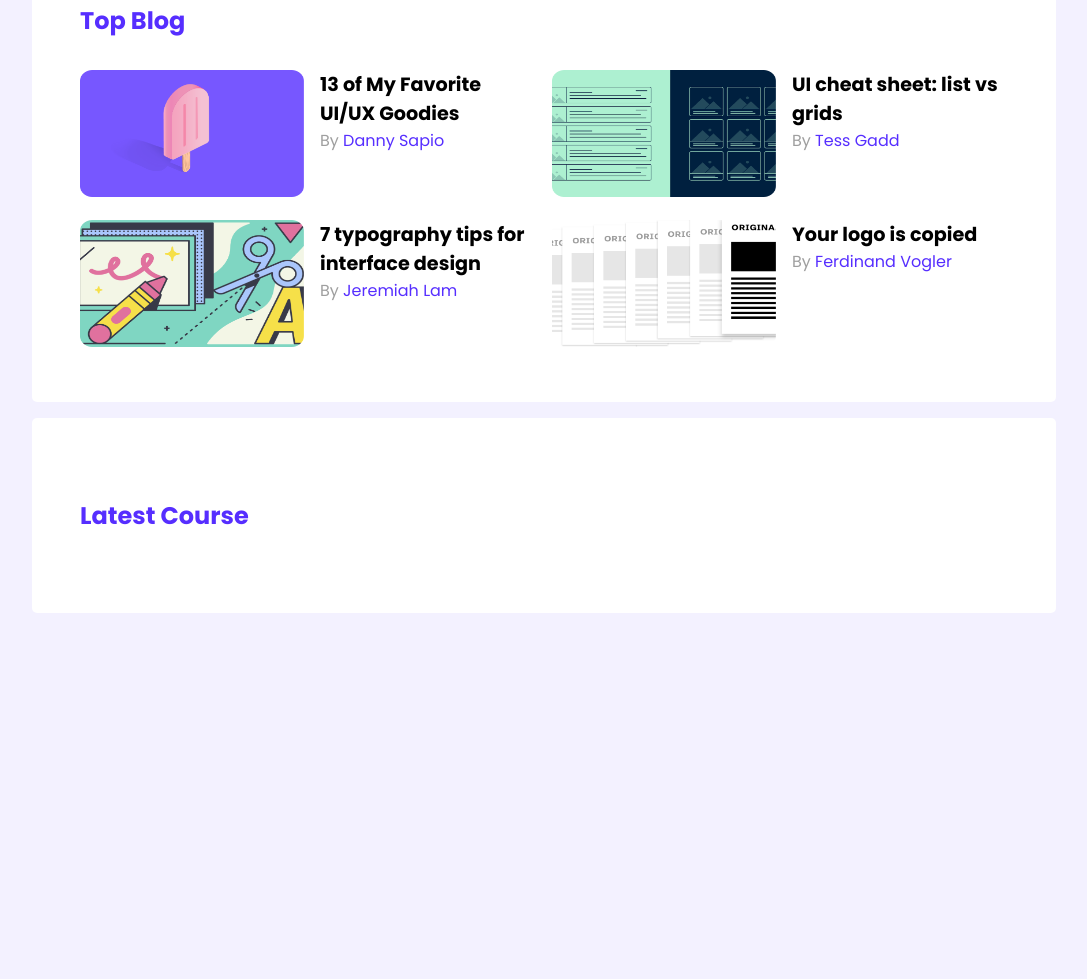
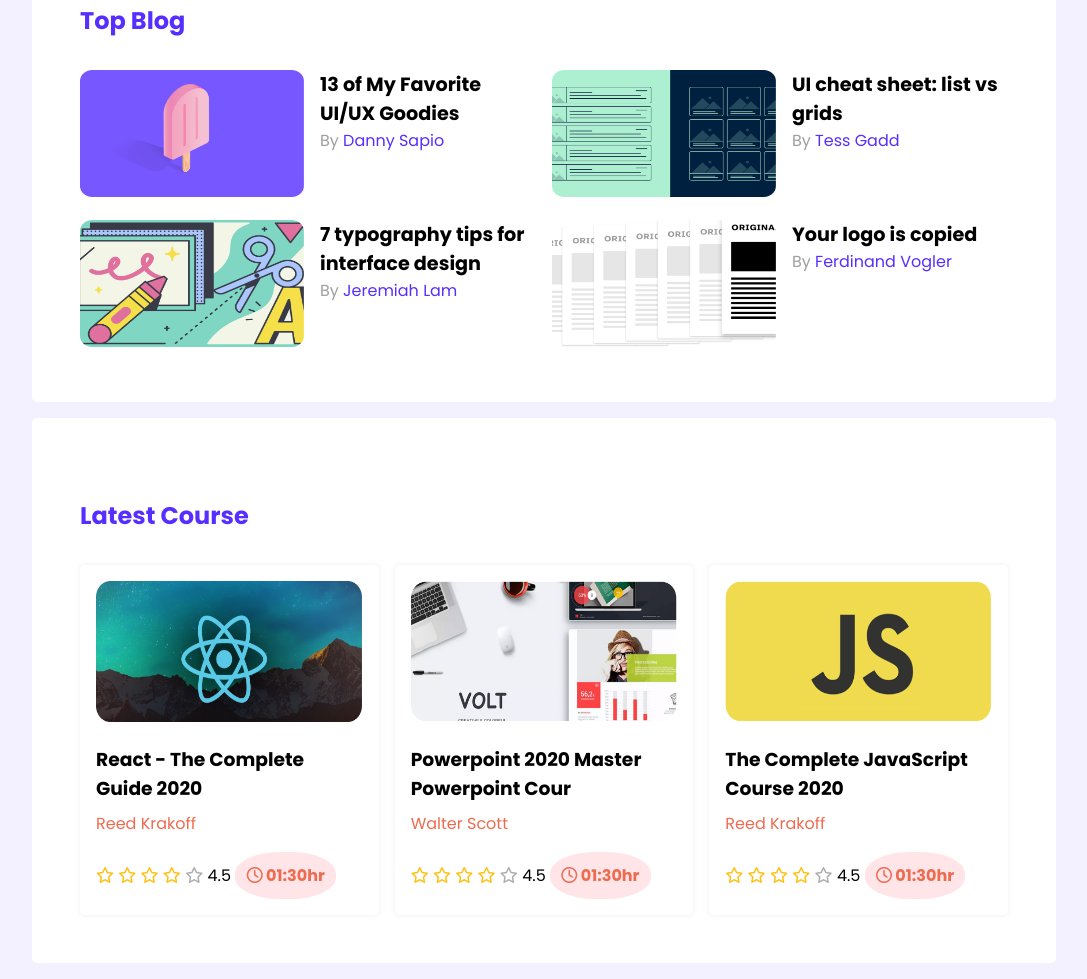
Before and after one commit to ahm-rubayed/leader-board, a plain HTML site: page index.html in a window 1280 px wide. Shown: the part 362-1341 px from the top of the page, without its empty margins (96-1183 px from the left). Before the commit the page ends 991 px from the top, so only its background shows below. Drawn offline with Linux system fonts and the light colour scheme.

Commit message:
Almost finished

```diff
--- a/css/style.css
+++ b/css/style.css
@@ -60,7 +60,8 @@ hr {
     grid-template-columns: repeat(2, 1fr);
     gap: 1rem;
 }
-.blog{
+
+.blog {
     display: flex;
 }
 
@@ -82,6 +83,80 @@ hr {
     font-size: 1rem;
 }
 
-.blog-content p a{
+.blog-content p a {
     color: #562EFF;
 }
+
+/* Course */
+.courses {
+    display: grid;
+    grid-template-columns: repeat(3, 1fr);
+    gap: 1rem;
+}
+
+.course-info {
+    border-radius: 5px;
+    padding: 1rem;
+    box-shadow: rgb(237 231 231 / 71%) 0px 0px 5px;
+}
+
+.course-info img {
+    width: 266px;
+    height: 141px;
+}
+
+.course-info h3 {
+    margin-top: 1rem;
+}
+
+.course-info>p {
+    color: #ED6B4F;
+    margin: .5rem 0 1rem 0;
+}
+
+.course-content {
+    display: flex;
+    justify-content: space-between;
+    align-items: center;
+    width: 90%;
+}
+
+.course-content .filled {
+    color: #FFC014;
+}
+
+.course-content .empty {
+    color: #AEAEAE;
+}
+
+.course-content .time {
+    background-color: #FFE4E8;
+    padding: .7rem;
+    border-radius: 45%;
+    color: #ED6B4F;
+    font-weight: bold;
+}
+
+/* Responsive Design */
+/* Mobi
+le Device */
+@media screen and (max-width:668px) {
+    .container {
+        max-width: 100%;
+    }
+
+    .header-title {
+        text-align: center;
+    }
+
+    .players, .blogs, .courses {
+        grid-template-columns: repeat(1, 1fr);
+        justify-content: center;
+    }
+
+    .player-info, .blog {
+        flex-direction: column;
+        align-items: center;
+    }
+
+}
--- a/index.html
+++ b/index.html
@@ -5,6 +5,11 @@
     <meta http-equiv="X-UA-Compatible" content="IE=edge" />
     <meta name="viewport" content="width=device-width, initial-scale=1.0" />
     <title>Leader Board</title>
+    <!-- Font awesome -->
+    <script
+      src="https://kit.fontawesome.com/a563e0cd61.js"
+      crossorigin="anonymous"
+    ></script>
     <!-- Google Fonts -->
     <link rel="preconnect" href="https://fonts.googleapis.com" />
     <link rel="preconnect" href="https://fonts.gstatic.com" crossorigin />
@@ -67,8 +72,7 @@
                 <img src="../images/blogs/blog-2.png" alt="" />
               </div>
               <div class="blog-content">
-                  <h3>UI cheat sheet:
-                    list vs grids</h3>
+                <h3>UI cheat sheet: list vs grids</h3>
                 <p>By <a href="#">Tess Gadd</a></p>
               </div>
             </article>
@@ -77,8 +81,7 @@
                 <img src="../images/blogs/blog-3.png" alt="" />
               </div>
               <div class="blog-content">
-                  <h3>7 typography tips
-                    for interface design</h3>
+                <h3>7 typography tips for interface design</h3>
                 <p>By <a href="#">Jeremiah Lam</a></p>
               </div>
             </article>
@@ -87,8 +90,7 @@
                 <img src="../images/blogs/blog-4.png" alt="" />
               </div>
               <div class="blog-content">
-                  <h3>Your logo is
-                    copied</h3>
+                <h3>Your logo is copied</h3>
                 <p>By <a href="#">Ferdinand Vogler </a></p>
               </div>
             </article>
@@ -99,6 +101,56 @@
       <!-- Latest Course  -->
       <section class="container">
         <h2 class="header-title">Latest Course</h2>
+        <div class="courses">
+          <div class="course-info">
+            <img src="../images/courses/course-1.png" alt="" />
+            <h3>React - The Complete Guide 2020</h3>
+            <p>Reed Krakoff</p>
+            <div class="course-content">
+              <ul>
+                <i class="fa-regular fa-star filled"></i>
+                <i class="fa-regular fa-star filled"></i>
+                <i class="fa-regular fa-star filled"></i>
+                <i class="fa-regular fa-star filled"></i>
+                <i class="fa-regular fa-star empty"></i>
+              </ul>
+              <span>4.5</span>
+              <p class="time"><i class="fa-regular fa-clock"></i> 01:30hr</p>
+            </div>
+          </div>
+          <div class="course-info">
+            <img src="../images/courses/course-2.png" alt="" />
+            <h3>Powerpoint 2020 Master Powerpoint Cour</h3>
+            <p>Walter Scott</p>
+            <div class="course-content">
+              <ul>
+                <i class="fa-regular fa-star filled"></i>
+                <i class="fa-regular fa-star filled"></i>
+                <i class="fa-regular fa-star filled"></i>
+                <i class="fa-regular fa-star filled"></i>
+                <i class="fa-regular fa-star empty"></i>
+              </ul>
+              <span>4.5</span>
+              <p class="time"><i class="fa-regular fa-clock"></i> 01:30hr</p>
+            </div>
+          </div>
+          <div class="course-info">
+            <img src="../images/courses/course-3.png" alt="" />
+            <h3>The Complete JavaScript Course 2020</h3>
+            <p>Reed Krakoff</p>
+            <div class="course-content">
+              <ul>
+                <i class="fa-regular fa-star filled"></i>
+                <i class="fa-regular fa-star filled"></i>
+                <i class="fa-regular fa-star filled"></i>
+                <i class="fa-regular fa-star filled"></i>
+                <i class="fa-regular fa-star empty"></i>
+              </ul>
+              <span>4.5</span>
+              <p class="time"><i class="fa-regular fa-clock"></i> 01:30hr</p>
+            </div>
+          </div>
+        </div>
       </section>
     </main>
   </body>
```
Lines whose indentation alone changed are shown as unchanged.
